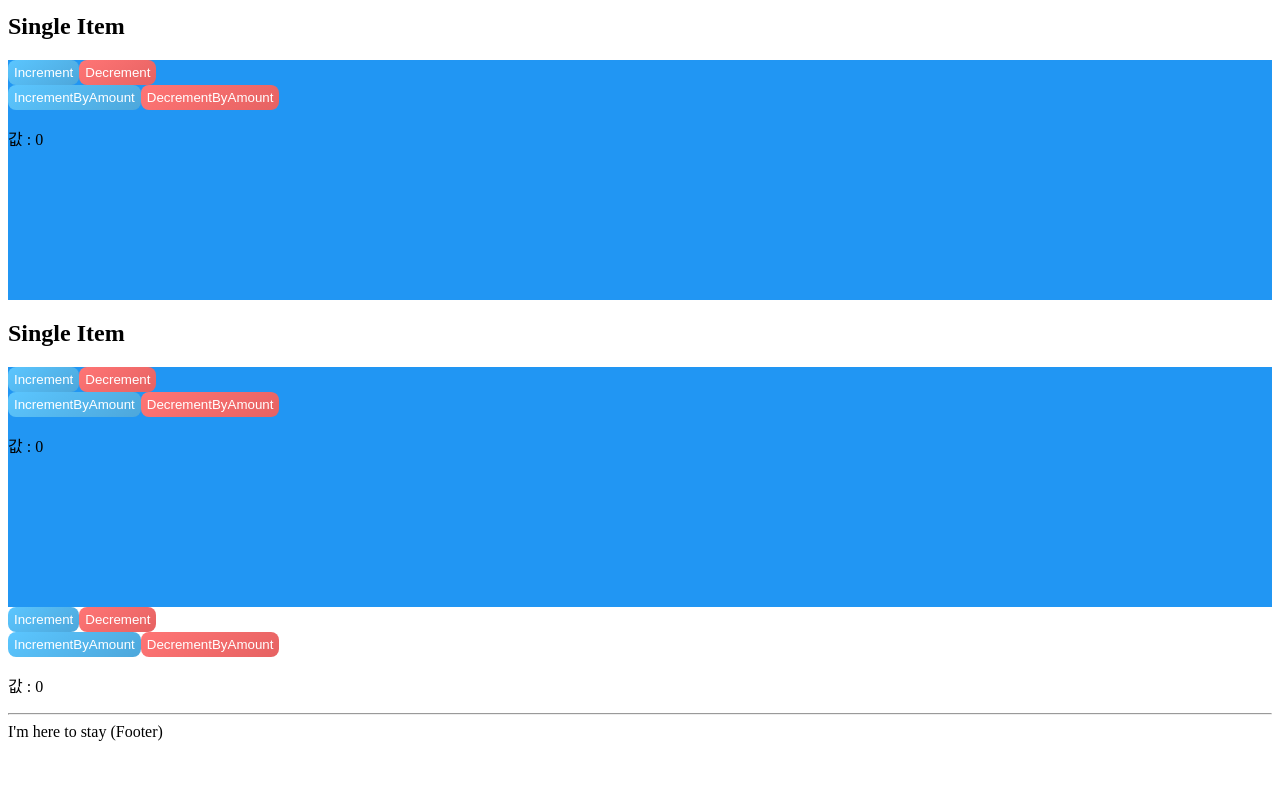
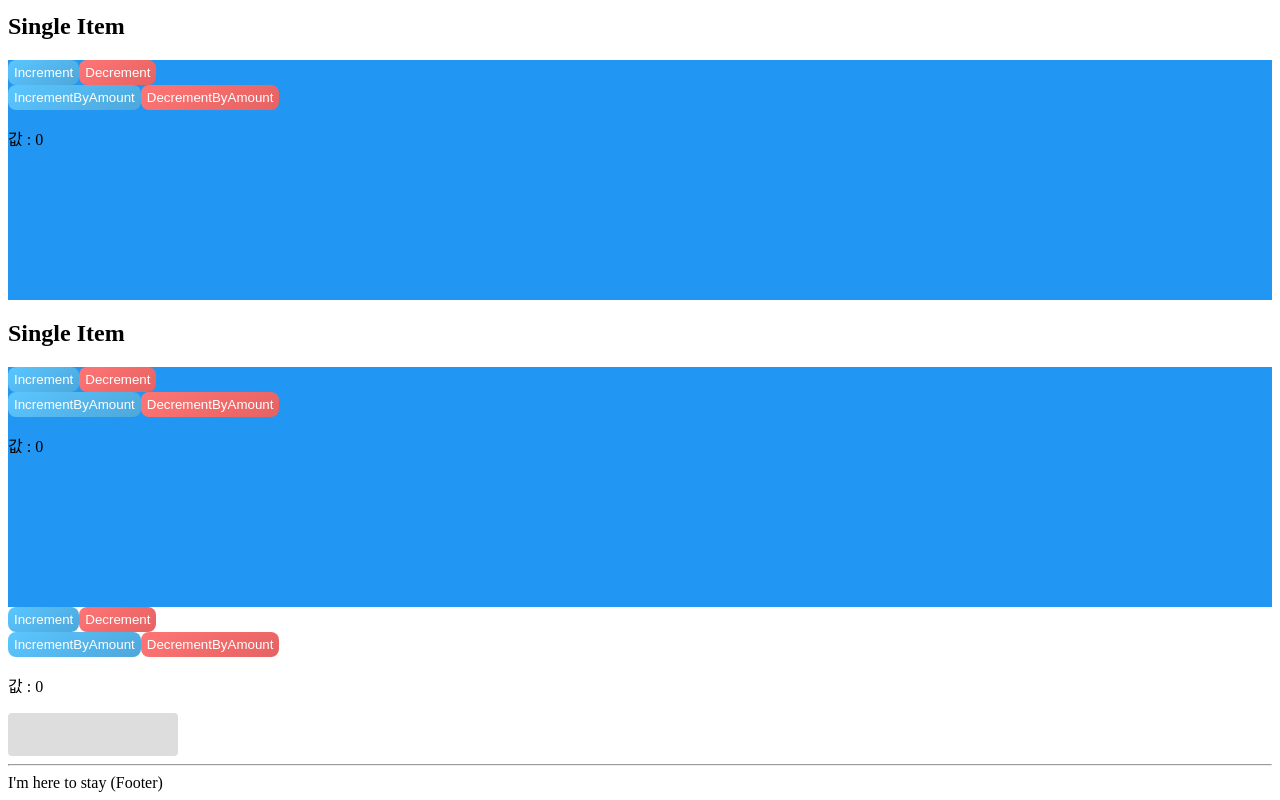
Before and after one commit to algo2000/SeIf, a Next.js app in the folder seif-app/: page / in a window 1280 px wide. Shown: the part 307-1107 px from the top of the page. Before the commit the page ends 1056 px from the top, so only its background shows below. Built offline with nearby package versions, Linux system fonts and the light colour scheme.

Commit message:
update useeffect imput box

```diff
--- /dev/null
+++ b/seif-app/components/textbox/Textbox.tsx
@@ -0,0 +1,46 @@
+import {RefObject, useEffect, useRef, useState } from 'react';
+import styled from 'styled-components';
+
+const Textbox = () => {
+  const [focus, setFocus] = useState(false);
+  const inputCom:RefObject<HTMLInputElement>= useRef(null);
+
+  const inputFocus = () => {
+    setFocus(!focus);
+  }
+
+  useEffect(() => {
+      inputCom.current?.addEventListener('focus', inputFocus);
+      inputCom.current?.addEventListener('blur', inputFocus);
+      return () => {
+        inputCom.current?.removeEventListener('focus', inputFocus);
+        inputCom.current?.removeEventListener('blur', inputFocus);
+      };
+  }, [])
+
+  type focusType = {
+    isFocus? : boolean;
+  }
+
+  const InputStyle = styled.input<focusType>`
+    transition: all 0.2s;
+    outline: none;
+    border: none;
+    border-radius: 4px;
+    padding: 10px;
+    font-size: 20px;
+    width: ${props => props.isFocus ? '240px' : '150px'};
+    background-color: #dddddd;
+  `;
+
+  return (
+    <>
+      <InputStyle
+        isFocus={focus}
+        ref={inputCom}
+      />
+    </>
+  );
+};
+
+export default Textbox;
--- a/seif-app/features/counter/Counter.tsx
+++ b/seif-app/features/counter/Counter.tsx
@@ -7,13 +7,29 @@ export const Counter = () => {
   const dispatch = useDispatch();
   const state = useCounterState().counter;
 
+  const onClickIncrement = () => {
+    dispatch(increment());
+  };
+
+  const onClickDecrement = () => {
+    dispatch(decrement());
+  };
+
+  const onClickIncrementByAmount = () => {
+    dispatch(incrementByAmount({value: 10}));
+  };
+
+  const onClickDecrementByAmount = () => {
+    dispatch(decrementByAmount({value : 10}));
+  };
+
   return (
     <>
-      <DefaultButton positive onClick={() => dispatch(increment())}>Increment</DefaultButton>
-      <DefaultButton negative onClick={() => dispatch(decrement())}>Decrement</DefaultButton>
+      <DefaultButton positive onClick={onClickIncrement}>Increment</DefaultButton>
+      <DefaultButton negative onClick={onClickDecrement}>Decrement</DefaultButton>
       <br/>
-      <DefaultButton positive onClick={() => dispatch(incrementByAmount({value : 10}))}>IncrementByAmount</DefaultButton>
-      <DefaultButton negative onClick={() => dispatch(decrementByAmount({value : 10}))}>DecrementByAmount</DefaultButton>
+      <DefaultButton positive onClick={onClickIncrementByAmount}>IncrementByAmount</DefaultButton>
+      <DefaultButton negative onClick={onClickDecrementByAmount}>DecrementByAmount</DefaultButton>
       <p>값 : {state.value}</p>
     </>
   );
--- a/seif-app/package.json
+++ b/seif-app/package.json
@@ -14,6 +14,7 @@
     "react": "^17.0.1",
     "react-dom": "^17.0.1",
     "react-redux": "^7.2.2",
+    "react-reveal": "^1.2.2",
     "react-slick": "^0.28.1",
     "redux": "^4.0.5",
     "slick-carousel": "^1.8.1",
--- a/seif-app/pages/about.tsx
+++ b/seif-app/pages/about.tsx
@@ -6,12 +6,12 @@ const AboutPage = () => (
   <Layout title="About | Next.js + TypeScript Example">
     <h1>About</h1>
     <p>This is the about page</p>
-    <p>
+    <div>
     <Counter/>
       <Link href="/">
         <a>test</a>
       </Link>
-    </p>
+    </div>
   </Layout>
 )
 
--- a/seif-app/pages/index.tsx
+++ b/seif-app/pages/index.tsx
@@ -1,14 +1,14 @@
+import React from 'react'
 import styled from 'styled-components'
 import Layout from '../components/Layout'
+import Textbox from '../components/textbox/Textbox'
 import { Counter } from '../features/counter/Counter'
 import { TestSlick } from '../features/slick/TestSlick'
-
 
 const Title = styled.h1`
   color: red;
   font-size: 50px;
 `
-
 const IndexPage = () => {
   return (
   <Layout title="Home | Next.js + TypeScript Example">
@@ -18,6 +18,7 @@ const IndexPage = () => {
     <TestSlick/>
     <TestSlick/>
     <Counter/>
+    <Textbox/>
   </Layout>
 )}
 
```
Also changed, not shown: 1 other file (tests, documents, lock files or other folders).
